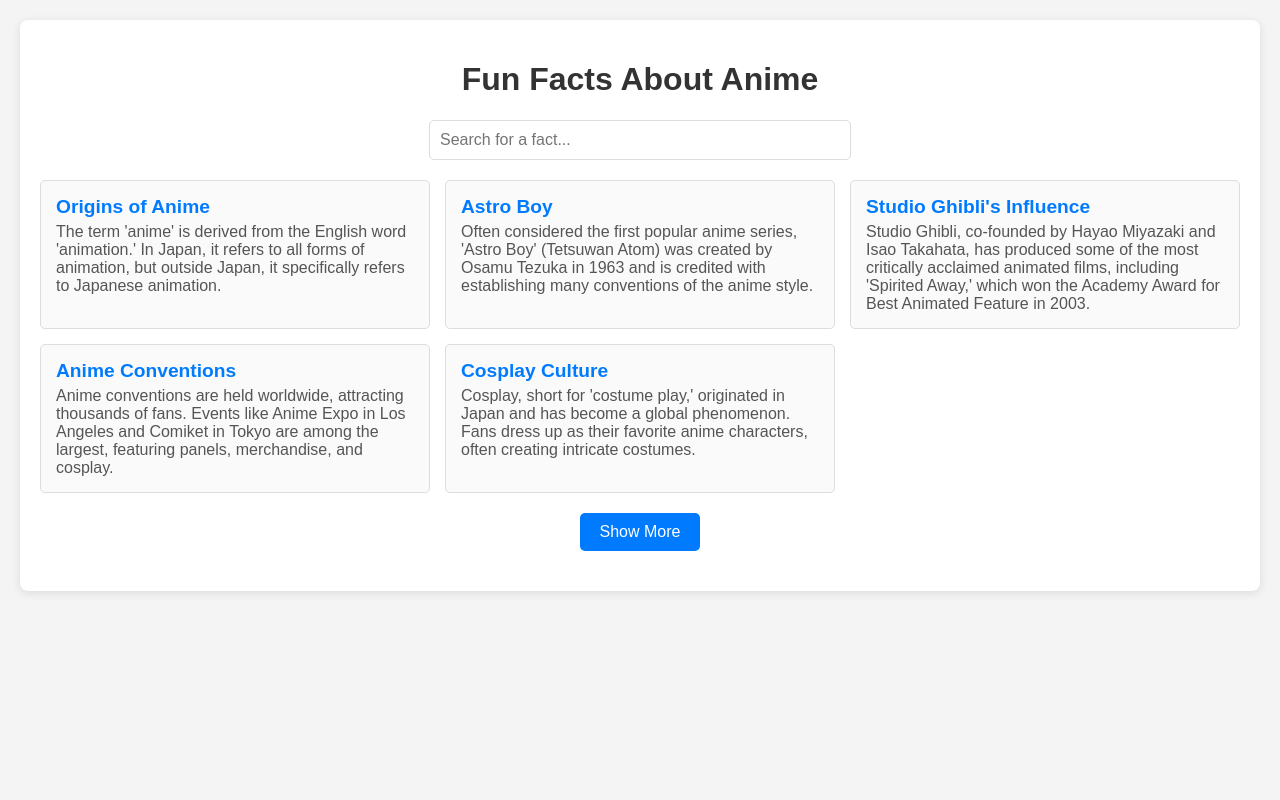
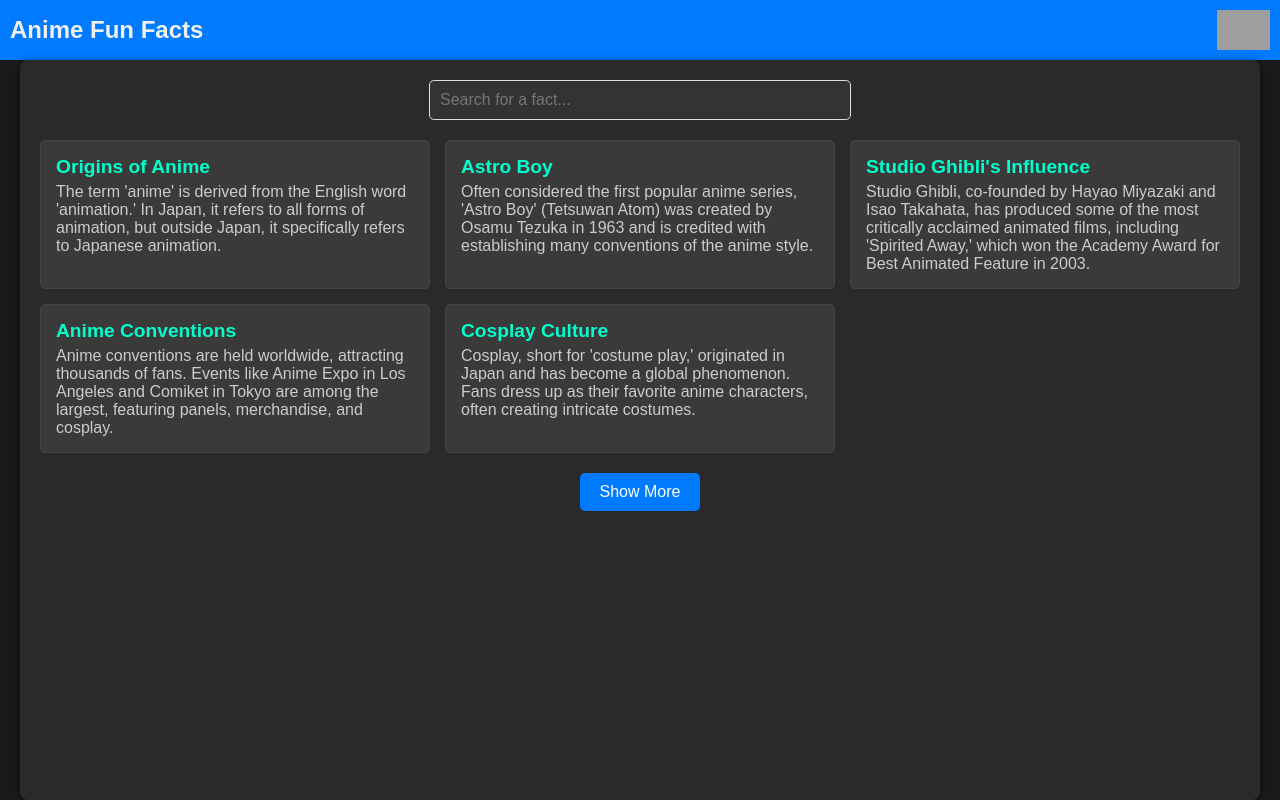
Before and after one commit to nihal444/animefacts, a plain HTML site: page index.html in a window 1280 px wide. Drawn offline with Linux system fonts and the light colour scheme; grey boxes are pictures that could not be loaded.

Commit message:
Update index.html

```diff
--- a/index.html
+++ b/index.html
@@ -6,24 +6,42 @@
     <title>Anime Fun Facts</title>
     <style>
         body {
-            font-family: Arial, sans-serif;
-            background-color: #f4f4f4;
+            font-family: 'Arial', sans-serif;
+            background-color: #1a1a1a;
+            color: #f0f0f0;
             margin: 0;
-            padding: 20px;
+            padding: 0;
+            display: flex;
+            flex-direction: column;
+            height: 100vh;
+        }
+
+        .task-bar {
+            background-color: #007bff;
+            padding: 10px;
+            display: flex;
+            justify-content: space-between;
+            align-items: center;
+        }
+
+        .task-bar h1 {
+            margin: 0;
+            font-size: 24px;
+        }
+
+        .task-bar img {
+            height: 40px;
         }
 
         .container {
+            flex: 1;
             max-width: 1200px;
             margin: auto;
-            background: white;
+            background: #2a2a2a;
             padding: 20px;
             border-radius: 8px;
-            box-shadow: 0 2px 10px rgba(0, 0, 0, 0.1);
-        }
-
-        h1 {
-            text-align: center;
-            color: #333;
+            box-shadow: 0 2px 10px rgba(0, 0, 0, 0.5);
+            overflow-y: auto;
         }
 
         .search-container {
@@ -38,6 +56,8 @@
             border: 1px solid #ddd;
             border-radius: 5px;
             font-size: 16px;
+            background-color: #333;
+            color: #fff;
         }
 
         #facts-container {
@@ -48,26 +68,26 @@
 
         .fact {
             padding: 15px;
-            border: 1px solid #ddd;
+            border: 1px solid #444;
             border-radius: 5px;
-            background-color: #fafafa;
+            background-color: #3a3a3a;
             transition: transform 0.2s;
         }
 
         .fact:hover {
-            transform: scale(1.02);
-            box-shadow: 0 4px 20px rgba(0, 0, 0, 0.1);
+            transform: scale(1.05);
+            box-shadow: 0 4px 20px rgba(0, 0, 0, 0.7);
         }
 
         .fact h2 {
             margin: 0;
             font-size: 1.2em;
-            color: #007bff;
+            color: #00ffcc;
         }
 
         .fact p {
             margin: 5px 0 0;
-            color: #555;
+            color: #ccc;
         }
 
         #show-more {
@@ -88,8 +108,11 @@
     </style>
 </head>
 <body>
+    <div class="task-bar">
+        <h1>Anime Fun Facts</h1>
+        <img src="https://upload.wikimedia.org/wikipedia/commons/thumb/0/0e/Anime_Logo.svg/1200px-Anime_Logo.svg.png" alt="Anime Logo">
+    </div>
     <div class="container">
-        <h1>Fun Facts About Anime</h1>
         <div class="search-container">
             <input type="text" id="search-bar" placeholder="Search for a fact...">
         </div>
```
